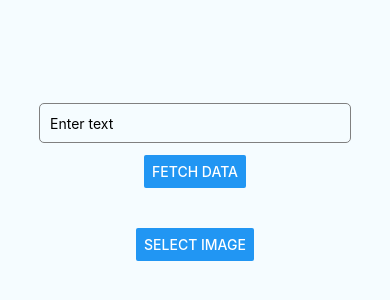
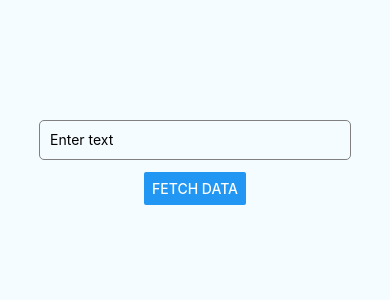
Before and after one commit to mattlabarca10/PillPal, a React Native app: screen / in a window 390 px wide. Shown: the part 246-546 px from the top of the page. Built offline with nearby package versions, Linux system fonts and the light colour scheme.

Commit message:
commented out error throwing code

```diff
--- a/App.tsx
+++ b/App.tsx
@@ -1,11 +1,11 @@
 import React, { useState } from 'react';
 import { SafeAreaView, StyleSheet, Text, TextInput, Button, View, Image } from 'react-native';
 import { fetchData } from './api/GeminiAPI'; // Adjust the path as necessary
-import { selectImage } from './components/Image'; // Ensure this path is correct
+//import { selectImage } from './components/Image'; // Ensure this path is correct
 
-interface ImageSource {
-  uri: string;
-}
+//interface ImageSource {
+// uri: string;
+//}
 
 const App = () => {
   const [inputText, setInputText] = useState('');
@@ -18,9 +18,9 @@ const App = () => {
   };
 
   // Function to handle image selection
-  const handleSelectImage = () => {
-    selectImage((source: ImageSource) => setImageUri(source));
-  };
+  // const handleSelectImage = () => {
+  //selectImage((source: ImageSource) => setImageUri(source));
+  //};
 
   return (
     <SafeAreaView style={styles.container}>
@@ -32,9 +32,9 @@ const App = () => {
       />
       <Button title="Fetch Data" onPress={handleFetchData} />
       <Text style={styles.response}>{response}</Text>
-      <Button title="Select Image" onPress={handleSelectImage} />
+      {/* <Button title="Select Image" onPress={handleSelectImage} /> */}
       {/* Display the selected image if available */}
-      {imageUri && <Image source={imageUri} style={styles.image} />}
+      {/*imageUri && <Image source={imageUri} style={styles.image} />*/}
     </SafeAreaView>
   );
 };
@@ -60,12 +60,14 @@ const styles = StyleSheet.create({
     padding: 10,
     color: 'black',
   },
+  /*
     image: {
       marginTop: 20,
       width: 200, // Set the width and height as needed
       height: 200,
       resizeMode: 'cover', // Adjust the resize mode as needed
     },
+     */
 });
 
 export default App;
--- a/package.json
+++ b/package.json
@@ -11,7 +11,8 @@
   },
   "dependencies": {
     "react": "18.2.0",
-    "react-native": "0.73.4"
+    "react-native": "0.73.4",
+    "react-native-image-picker": "^7.1.0"
   },
   "devDependencies": {
     "@babel/core": "^7.20.0",
```
Also changed, not shown: 2 other files (tests, documents, lock files or other folders). Lines whose indentation alone changed are shown as unchanged.
